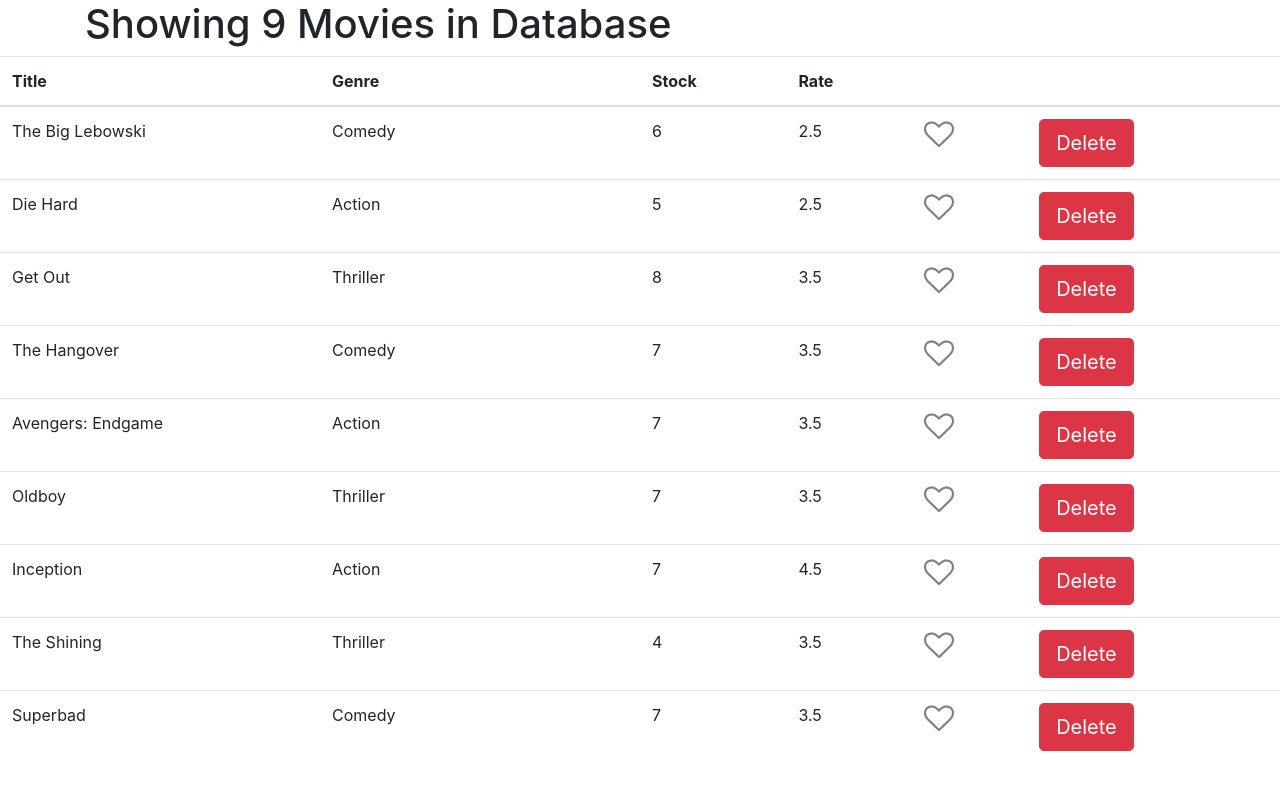
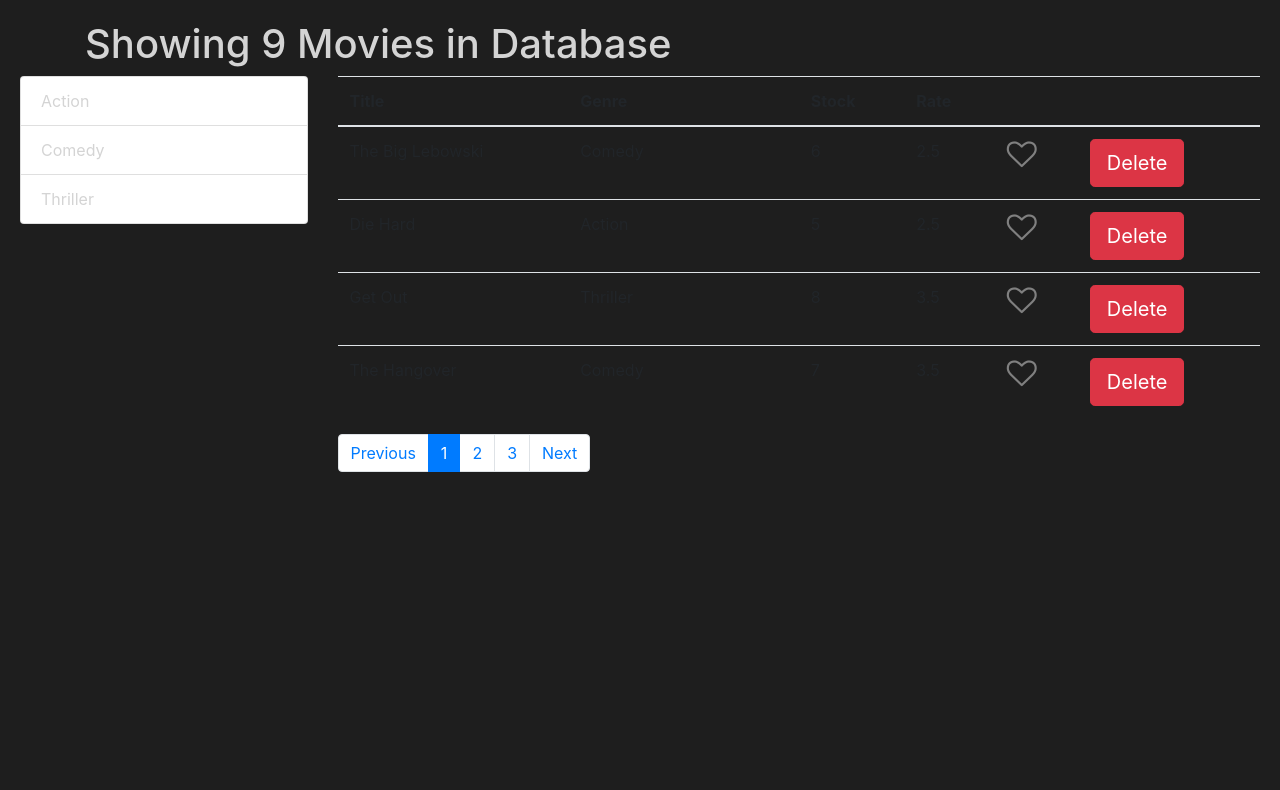
Before and after one commit to github-roushan/codeFusion, a React (Create React App) app in the folder codewithmosh.react/vidly/: page / in a window 1280 px wide. Shown: the top 790 px of the page. Built offline with nearby package versions, Linux system fonts and the light colour scheme.

Commit message:
Add Pagination and Genre Selection

```diff
--- a/codewithmosh.react/vidly/src/App.js
+++ b/codewithmosh.react/vidly/src/App.js
@@ -9,14 +9,24 @@
   };
 
   return (
-    <React.Fragment>
-    <main className="container">
-      {movieCount === 0 && <h1> There are no movies in the Database </h1>}
-      {movieCount !==0 && <h1>Showing {movieCount} Movies in Database</h1> }
-    </main>
-    <MovieTable onUpdate={handleMovieUpdate}/>
-    </React.Fragment>
+    <div style={{ backgroundColor: "#1e1e1e", color: "#d4d4d4", minHeight: "100vh", padding: "20px" }}>
+      <main className="container">
+        {movieCount === 0 && <h1>There are no movies in the Database</h1>}
+        {movieCount !== 0 && <h1>Showing {movieCount} Movies in Database</h1>}
+      </main>
+      <MovieTable onUpdate={handleMovieUpdate} />
+    </div>
   );
+
+  // return (
+  //   <React.Fragment>
+  //   <main className="container">
+  //     {movieCount === 0 && <h1> There are no movies in the Database </h1>}
+  //     {movieCount !==0 && <h1>Showing {movieCount} Movies in Database</h1> }
+  //   </main>
+  //   <MovieTable onUpdate={handleMovieUpdate}/>
+  //   </React.Fragment>
+  // );
 }
 
 export default App;
--- /dev/null
+++ b/codewithmosh.react/vidly/src/components/common/listGroup.jsx
@@ -0,0 +1,25 @@
+import React from 'react';
+
+const ListGroup = ({
+    items,
+    textProperty="name",
+    valueProperty="_id",
+    selectedItem,
+    onItemSelect
+}) => {
+    return (
+        <ul className="list-group">
+            {items.map(item =>
+                <li
+                    onClick={ () => onItemSelect(item) }
+                    key={item[valueProperty]}
+                    className={item === selectedItem? 'list-group-item active': 'list-group-item' }
+                >
+                    {item[textProperty]}
+                </li>
+            )}
+        </ul>
+    );
+}
+
+export default ListGroup;
--- /dev/null
+++ b/codewithmosh.react/vidly/src/components/common/pagination.jsx
@@ -0,0 +1,27 @@
+import React from 'react';
+
+const Pagination = props => {
+    const {itemsCount, pageSize, currentPage, onPageChange} = props;
+    const totalPages = Math.ceil(itemsCount / pageSize);
+
+    const pages = Array.from({length: totalPages}, (_, i) => i+1);
+    return (
+        <nav aria-label="Page navigation example">
+            <ul className="pagination">
+                <li key="prev" className="page-item">
+                    <a className="page-link" href="#">Previous</a>
+                </li>
+                {pages.map(page =>
+                    <li key={page} className={page === currentPage ? 'page-item active': 'page-item'}>
+                        <a className="page-link" href="#" onClick={() => onPageChange(page)}>{page}</a>
+                    </li>
+                )}
+                <li key="next" className="page-item">
+                    <a className="page-link" href="#">Next</a>
+                </li>
+            </ul>
+        </nav>
+    );
+}
+
+export default Pagination;
--- a/codewithmosh.react/vidly/src/components/movieTable.jsx
+++ b/codewithmosh.react/vidly/src/components/movieTable.jsx
@@ -1,30 +1,64 @@
 import React, { Component } from 'react';
 import { getMovies } from '../services/fakeMovieService';
+import { getGenres } from '../services/fakeGenreService';
 import Like from './common/like';
+import Pagination from './common/pagination';
+import ListGroup from './common/listGroup';
 
 class MovieTable extends Component {
-    constructor(props){
+    constructor(props) {
         super(props)
-        this.state = { movies: getMovies() };
+        this.state = {
+            movies: [],
+            pageSize: 4,
+            currentPage: 1,
+            genres: []
+        };
     }
 
     componentDidMount() {
-        this.props.onUpdate(this.state.movies.length);
+        const movies = getMovies();
+        const genres = getGenres();
+        this.setState({ genres, movies }, () => {
+            this.props.onUpdate(this.getFilteredMovies().length);
+        });
     }
 
     render() {
-        if (this.state.movies.length === 0) return null;
+        const { length: totalMovies } = this.state.movies;
+        const { pageSize, currentPage } = this.state;
+        if (totalMovies === 0) return null;
+
+        const filteredMovies = this.getFilteredMovies();
         return (
-            <table className="table table-hover">
-                {this.getTableHeader()}
-                {this.getTableBody()}
-            </table>
+            <div className="row">
+                <div className="col-3">
+                    <ListGroup
+                        items={this.state.genres}
+                        selectedItem={this.state.selectedGenre}
+                        onItemSelect={this.handleGenreSelect}
+                    />
+                </div>
+                <div className="col">
+                    <table className="table table-hover">
+                        {this.getTableHeader()}
+                        {this.getTableBody(filteredMovies)}
+                    </table>
+                    <Pagination
+                        itemsCount={filteredMovies.length}
+                        pageSize={pageSize}
+                        currentPage={currentPage}
+                        onPageChange={this.handlePageChange}
+                    />
+                </div>
+            </div>
         );
     }
 
-    getTableBody() {
+    getTableBody(filteredMovies) {
+        const { pageSize, currentPage } = this.state;
         return <tbody>
-            {this.getMovieList()}
+            {this.getPaginatedMovieList(filteredMovies, currentPage, pageSize)}
         </tbody>;
     }
 
@@ -41,11 +75,58 @@
         </thead>;
     }
 
-    handleDelete(movieId){
-        const updatedMovieList = this.state.movies.filter(movie => movie._id != movieId);
-        this.setState({ movies: updatedMovieList },
-            () => this.props.onUpdate(this.state.movies.length)
+    // Add this helper in the class
+    getFilteredMovies(movies = this.state.movies, selectedGenre = this.state.selectedGenre) {
+        return selectedGenre ? movies.filter(m => m.genre._id === selectedGenre._id) : movies;
+    }
+
+
+    // Improve handleDelete
+    handleDelete(movieId) {
+        const { movies, selectedGenre, pageSize, currentPage } = this.state;
+
+        const updatedMovies = movies.filter(m => m._id !== movieId);
+        const filteredAfter = this.getFilteredMovies(updatedMovies, selectedGenre);
+
+        const totalPagesAfter = Math.ceil(filteredAfter.length / pageSize);
+        const newCurrentPage = Math.min(currentPage, Math.max(1, totalPagesAfter));
+
+        this.setState(
+            { movies: updatedMovies, currentPage: newCurrentPage },
+            () => this.props.onUpdate(this.getFilteredMovies().length)
         );
+    }
+
+    handlePageChange = page => {
+        this.setState({ currentPage: page });
+    }
+
+    handleGenreSelect = genre => {
+        this.setState({ selectedGenre: genre, currentPage: 1 }, () => {
+            this.props.onUpdate(this.getFilteredMovies().length);
+        });
+    }
+
+    getPaginatedMovieList(movies, currentPage, pageSize) {
+        const startInd = (currentPage - 1) * pageSize;
+        const endInd = startInd + pageSize;
+
+        return movies.slice(startInd, endInd).map(movie => {
+            return (
+                <tr key={movie._id}>
+                    <td className="w-25 ">{movie.title}</td>
+                    <td className="w-25">{movie.genre.name}</td>
+                    <td className="w-10">{movie.numberInStock}</td>
+                    <td className="w-10">{movie.dailyRentalRate}</td>
+                    <td> <Like /> </td>
+                    <td>
+                        <button className="btn btn-danger btn-lg" onClick={() => this.handleDelete(movie._id)}>
+                            Delete
+                        </button>
+                    </td>
+                </tr>
+            );
+        });
     }
 
     getMovieList() {
@@ -58,7 +139,7 @@
                     <td className="w-10">{movie.dailyRentalRate}</td>
                     <td> <Like /> </td>
                     <td>
-                        <button className="btn btn-danger btn-lg" onClick={()=>this.handleDelete(movie._id)}>
+                        <button className="btn btn-danger btn-lg" onClick={() => this.handleDelete(movie._id)}>
                             Delete
                         </button>
                     </td>
```
